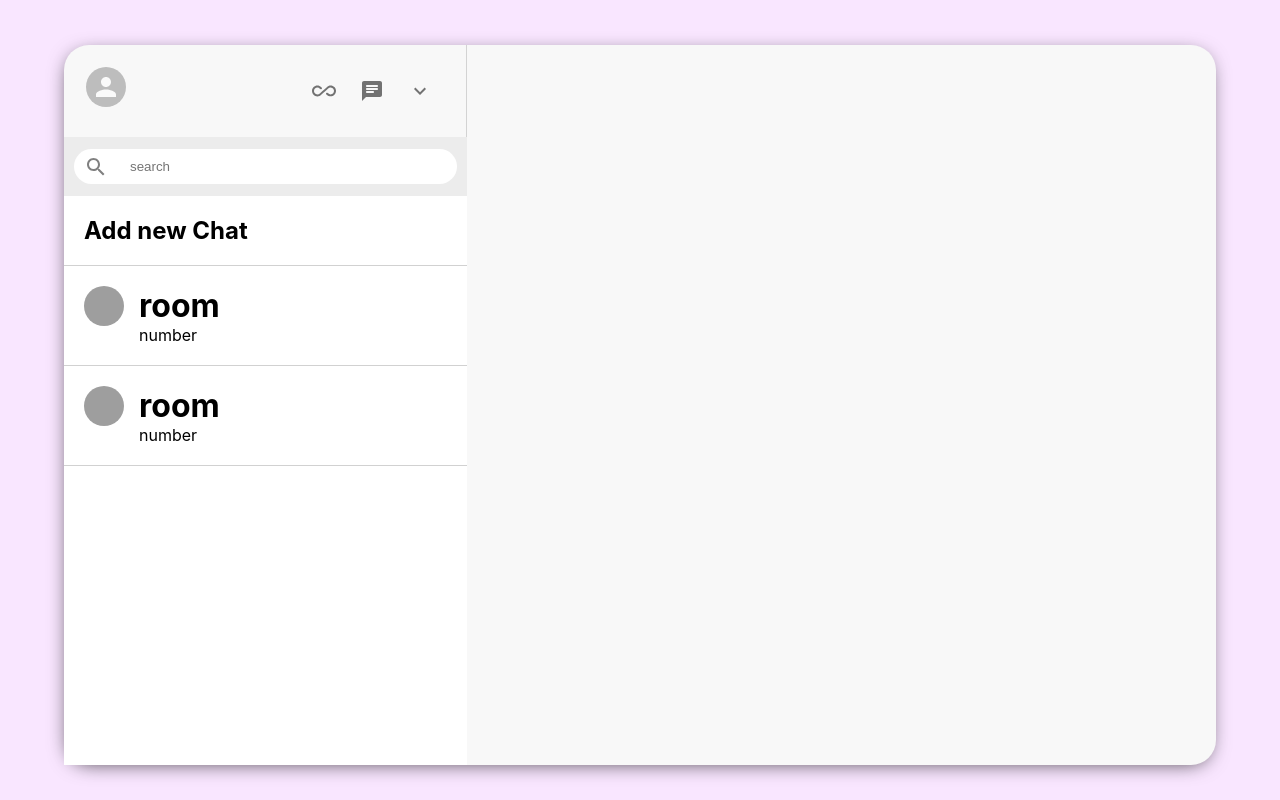
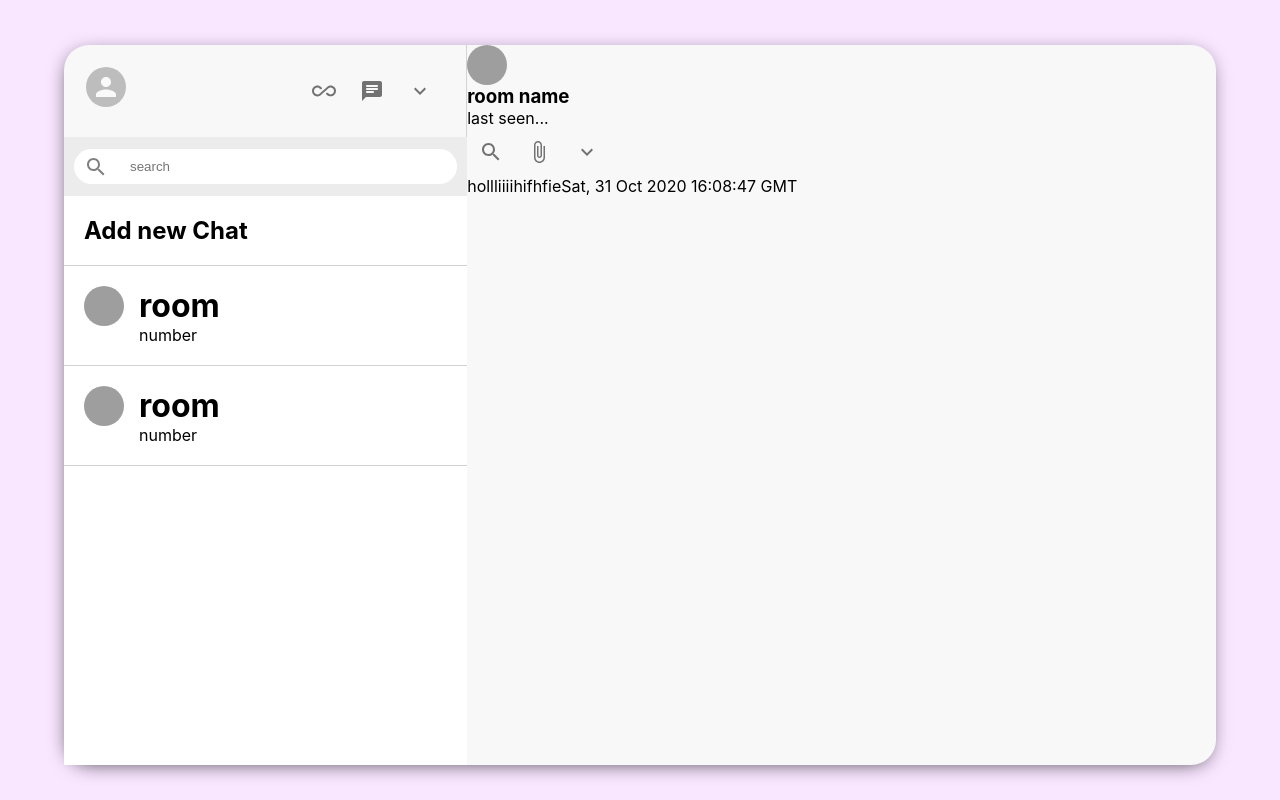
Before and after one commit to Surajv311/devs2chat, a React (Create React App) app: page / in a window 1280 px wide. Built offline with nearby package versions, Linux system fonts and the light colour scheme; grey boxes are pictures that could not be loaded.

Commit message:
adding message

```diff
--- a/src/Chat.js
+++ b/src/Chat.js
@@ -1,9 +1,97 @@
-import React from 'react'
+
 import "./Chat.css";
+import {Avatar, IconButton} from '@material-ui/core';
+import React, { useState, useEffect } from 'react';
+import SearchOutlinedIcon from '@material-ui/icons/SearchOutlined';
+import AttachFileOutlinedIcon from '@material-ui/icons/AttachFileOutlined';
+import ExpandMoreSharpIcon from '@material-ui/icons/ExpandMoreSharp';
 
 function Chat() {
+
+
+
+        const [seed, setSeed] = useState('');
+
+        {/* using Hooks.. */}
+
+        useEffect(() => {
+        //   this would generate random pics from dicebear... to diplay on chat dp
+          setSeed(Math.floor(Math.random()*5000))
+        }, []);
+
+
+
     return (
         <div className = "chat">
+
+
+
+            <div className = "chat__header">
+
+            <Avatar src = {`https://avatars.dicebear.com/api/bottts/${seed}.svg`}  />
+
+
+<div className = "chat__headerInfo">
+
+{/* to display the header */}
+<h3> room name</h3>
+<p> last seen...</p>
+</div>
+
+<div className = "chat__headerRight">
+ {/* to put icons in the chat section part */}
+<IconButton>
+<SearchOutlinedIcon/>
+</IconButton>
+
+<IconButton>
+<AttachFileOutlinedIcon/>
+</IconButton>
+
+<IconButton>
+<ExpandMoreSharpIcon/>
+</IconButton>
+</div>
+
+
+
+             </div>
+
+
+
+
+            <div className = "chat__body">
+
+            <p className = {`chat__message ${true && "chat__receiver"}`}>
+            <span className = "chat__name">
+
+            {/* {message.name} */}
+            hollliiii
+            </span>
+            hifhfie
+
+
+            <span className = "chat__timestamp">
+{new Date().toUTCString()}
+</span>
+
+            </p>
+
+
+             </div>
+
+
+
+
+            <div className = "chat__footer">
+
+
+
+
+
+
+            </div>
+
 
         </div>
     )
```
